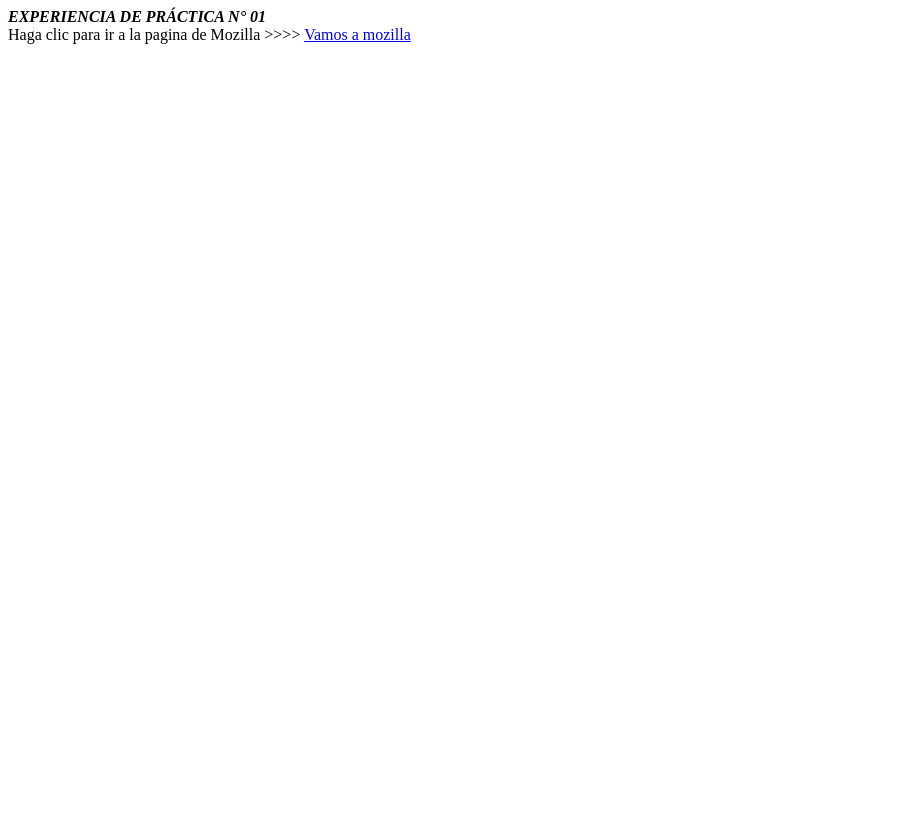
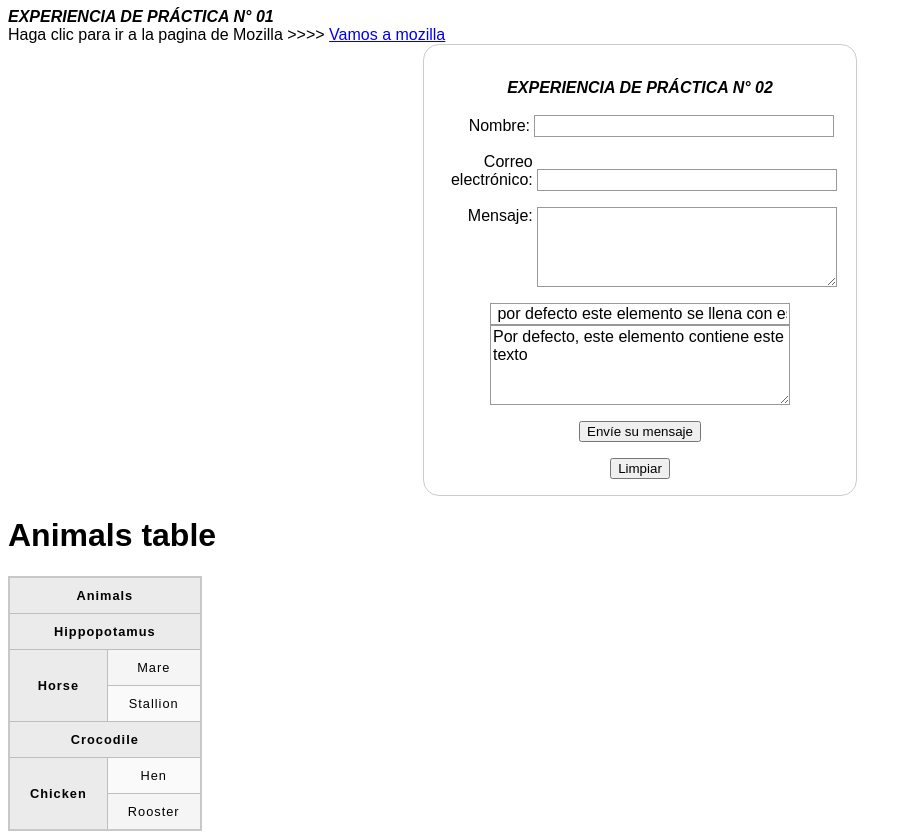
Before and after one commit to Sergio-Terrazas/2022-DA-G4-SG02, a plain HTML site: page index.html in a window 1280 px wide. Shown: the whole page, without its empty margins (0-912 px from the left). Before the commit the page ends 800 px from the top, so only its background shows below. Drawn offline with Linux system fonts and the light colour scheme.

Commit message:
Se implemento la Experiencia Practica 2

```diff
--- a/index.html
+++ b/index.html
@@ -4,7 +4,83 @@
     <meta charset="UTF-8">
     <meta http-equiv="X-UA-Compatible" content="IE=edge">
     <meta name="viewport" content="width=device-width, initial-scale=1.0">
-    <title>Practica N° 01 </title>
+    <title>Prctica N° 01 </title>
+    <style>
+        form {
+            margin: 0 auto;
+            width: 400px;
+            padding: 1em;
+            border: 1px solid #CCC;
+            border-radius: 1em;
+        }
+        b{
+            margin: 0 auto;
+            width: 400px;
+        }
+        ul {
+            list-style: none;
+            padding: 0;
+            margin: 0;
+        }
+        form li + li {
+            margin-top: 1em;
+            text-align: center;
+        }
+        label {
+            display: inline-block;
+            width: 90px;
+            text-align: right;
+        }
+        input,
+        textarea {
+            font: 1em sans-serif;
+            width: 300px;
+            box-sizing: border-box;
+            border: 1px solid #999;
+        }
+        input:focus,
+        textarea:focus {
+            border-color: #000;
+        }
+        textarea {
+            vertical-align: top;
+            height: 5em;
+        }
+        html {
+            font-family: sans-serif;
+        }
+        table {
+            border-collapse: collapse;
+            border: 2px solid rgb(200,200,200);
+            letter-spacing: 1px;
+            font-size: 0.8rem;
+        }
+
+        td, th {
+            border: 1px solid rgb(190,190,190);
+            padding: 10px 20px;
+        }
+
+        th {
+            background-color: rgb(235,235,235);
+        }
+
+        td {
+            text-align: center;
+        }
+
+        tr:nth-child(even) td {
+            background-color: rgb(250,250,250);
+        }
+
+        tr:nth-child(odd) td {
+            background-color: rgb(245,245,245);
+        }
+
+        caption {
+            padding: 10px;
+        }
+    </style>
 </head>
 <body>
     <b>
@@ -13,5 +89,63 @@
     <a title="La página de inicio de Mozilla">Haga clic para ir a la pagina de Mozilla >>>> </a>
     <a href="https://www.mozilla.org/"target="_blank">Vamos a mozilla</a><br>
 
+    <form action="/my-handling-form-page" method="post">
+        <b>
+            <br><center><em>EXPERIENCIA DE PRÁCTICA N° 02</em></center><br>
+        </b>
+        <ul>
+            <li>
+                <label for="name">Nombre:</label>
+                <input type="text" id="name" name="user_name">
+            </li>
+            <li>
+                <label for="mail">Correo electrónico:</label>
+                <input type="email" id="mail" name="user_mail">
+            </li>
+            <li>
+                <label for="msg">Mensaje:</label>
+                <textarea id="msg" name="user_message"></textarea>
+            </li>
+            <li>
+                <input type="text" value=" por defecto este elemento se llena con este texto">
+                <textarea>Por defecto, este elemento contiene este texto</textarea>
+            </li>
+            <li class="button">
+                <center><button type="submit">Envíe su mensaje</button></center>
+            </li>
+            <li class="button" >
+                <center><button type="reset">Limpiar</button></center>
+            </li>
+        </ul>
+    </form>
+
+    <h1>Animals table</h1>
+
+    <table>
+        <tr>
+            <th colspan="2">Animals</th>
+          </tr>
+          <tr>
+            <th colspan="2">Hippopotamus</th>
+          </tr>
+          <tr>
+            <th rowspan="2">Horse</th>
+            <td>Mare</td>
+          </tr>
+          <tr>
+            <td>Stallion</td>
+          </tr>
+          <tr>
+            <th colspan="2">Crocodile</th>
+          </tr>
+          <tr>
+            <th rowspan="2">Chicken</th>
+            <td>Hen</td>
+          </tr>
+          <tr>
+            <td>Rooster</td>
+          </tr>
+    </table>
+
 </body>
 </html>
```
